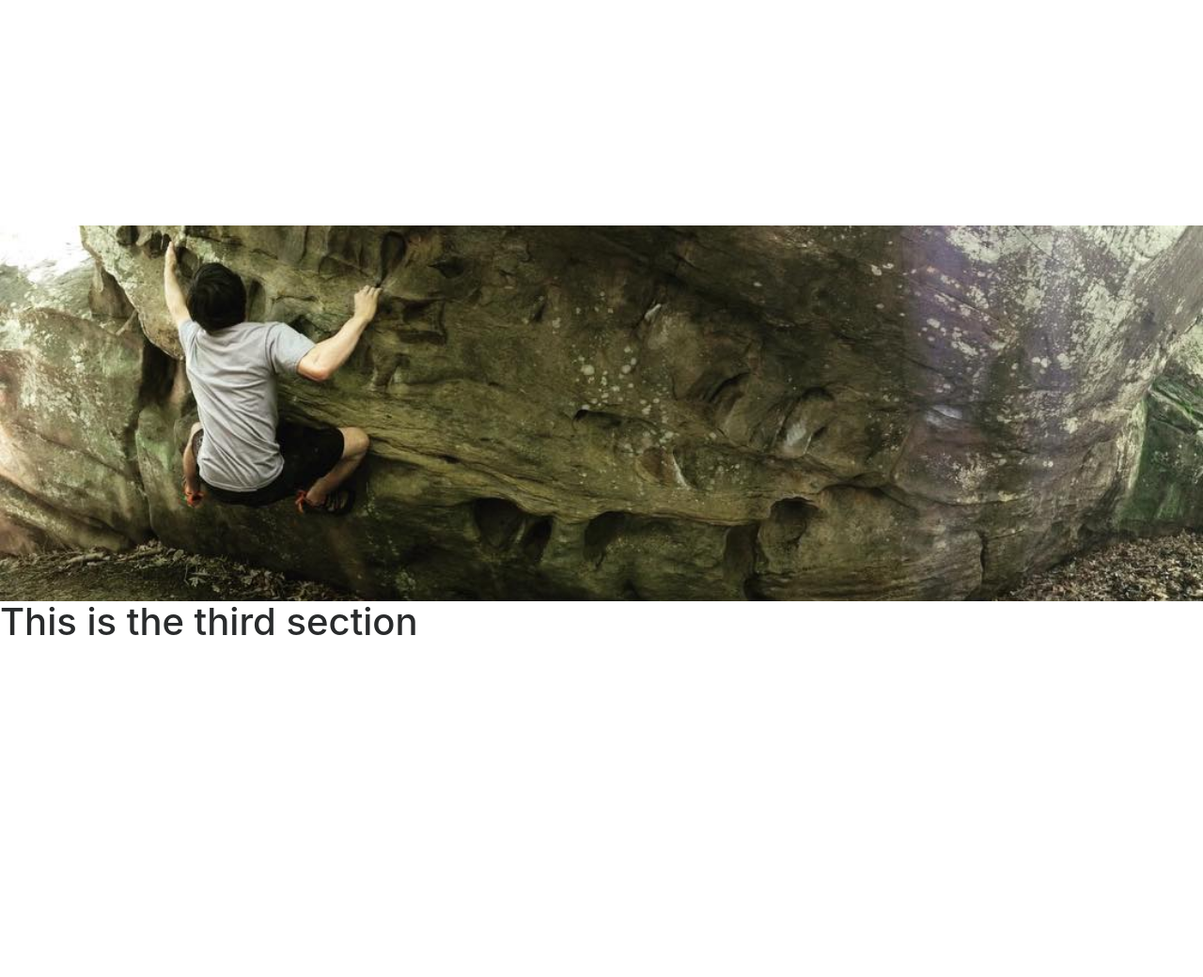
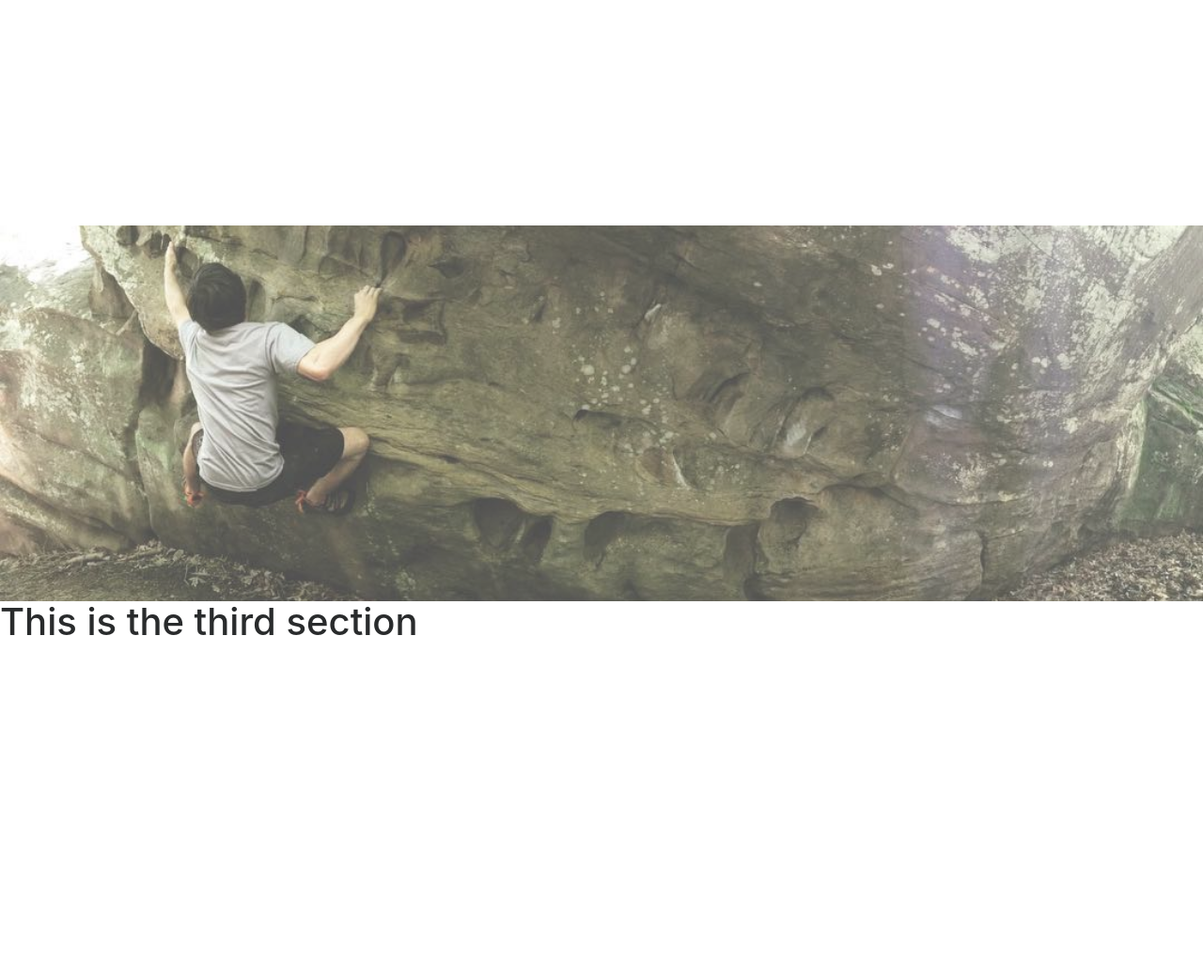
Before and after one commit to chandojo/chandojo.github.io, a PHP site: page / in a window 1280 px wide. Shown: the part 560-1600 px from the top of the page at 94% size. Run offline with PHP 8.4, Linux system fonts and the light colour scheme; some libraries are stand-ins or nearby versions.

Commit message:
formatted div's

```diff
--- a/index.html
+++ b/index.html
@@ -16,7 +16,7 @@
     <div class="container">
       <div class="row page-header">
 -->
-        <div class="page-header">
+        <div id="first-section">
           <div class="card">
           <!--Front side of card-->
           <div class="front">
@@ -46,10 +46,10 @@
       </div>
 
       <!-- -->
-      <div class="second-section" style="background-image:url('Holy-Boulders.jpg');">
+      <div id="second-section" style="background-image:url('Holy-Boulders.jpg');">
       </div>
 
-      <div class="third-section">
+      <div id="third-section">
         <h1>This is the third section</h1>
       </div>
     </div>
--- a/style.css
+++ b/style.css
@@ -9,11 +9,12 @@
 }
 
 
-.second-section{
+#second-section{
   background-attachment: fixed;
   background-position: center;
   background-repeat: no-repeat;
   background-size: cover;
+  opacity:0.7;
   height:400px;
 }
 
@@ -67,10 +68,10 @@
   margin: 0% 30% 5% 30%;
 }
 
-.page-header{
+#first-section{
   height:800px;
 }
-.third-section{
+#third-section{
   height:400px;
 }
 
```
